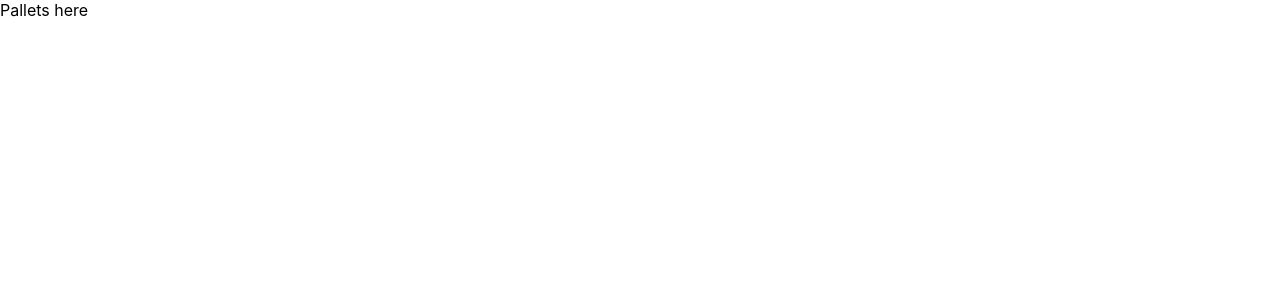
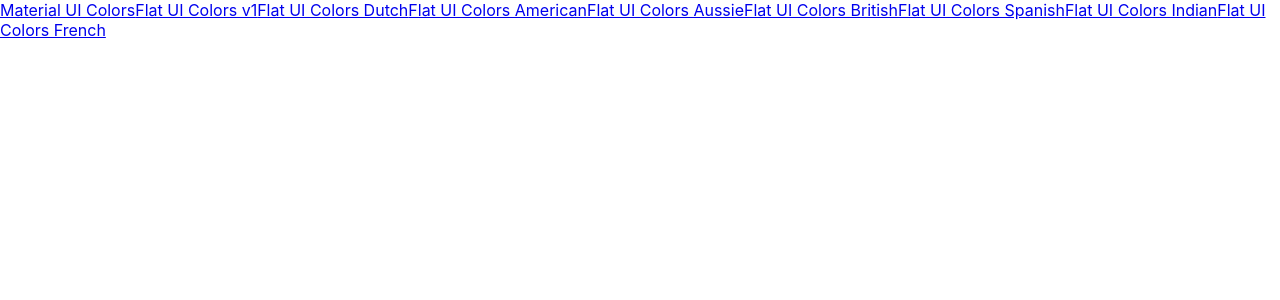
Before and after one commit to AdrianKusek/react-colors, a React (Create React App) app: page / in a window 1280 px wide. Shown: the top 300 px of the page. Built offline with nearby package versions, Linux system fonts and the light colour scheme.

Commit message:
add PalleteList and Links

```diff
--- a/src/App.js
+++ b/src/App.js
@@ -2,6 +2,7 @@
 import seedColors from "./seedColors";
 import { generatePalette } from "./colorHelpers";
 import { Routes, Route, useParams } from 'react-router-dom';
+import PalleteList from "./PalleteList";
 
 function App() {
   function findPallete(id){
@@ -18,7 +19,7 @@
     }
   return (
     <Routes>
-        <Route path="/" element={<div>Pallets here</div>}  />
+        <Route path="/" element={<PalleteList pallets={seedColors}/>}  />
         <Route path="/pallete/:id" element={ <PalleteWithId/>} />
       </Routes>
     // <div>
--- a/src/Navbar.js
+++ b/src/Navbar.js
@@ -7,6 +7,8 @@
 import Snackbar, { SnackbarCloseReason } from '@mui/material/Snackbar';
 import CloseIcon from '@mui/icons-material/Close';
 import IconButton from '@mui/material/IconButton';
+import {  Link } from 'react-router-dom';
+
 
 export default function Navbar(props) {
   const {level,changeLevel}  = props
@@ -24,7 +26,7 @@
   return (
    <header className='Navbar'>
     <div className='logo'>
-        <a href='/'>ColorPicker</a>
+        <Link to={'/'}>ColorPicker</Link>
     </div>
         <div className='slider-container'>
         <div className='slider'>
--- /dev/null
+++ b/src/PalleteList.js
@@ -0,0 +1,12 @@
+import React from 'react'
+import {  Link } from 'react-router-dom';
+
+export default function PalleteList(props) {
+    // console.log(props)
+  const pallets = props.pallets
+  console.log(pallets)
+  return (
+     <div>{pallets.map(pallete=>(<Link to={`/pallete/${pallete.id}`}>{pallete.paletteName}</Link>))}</div>
+
+  )
+}
```
